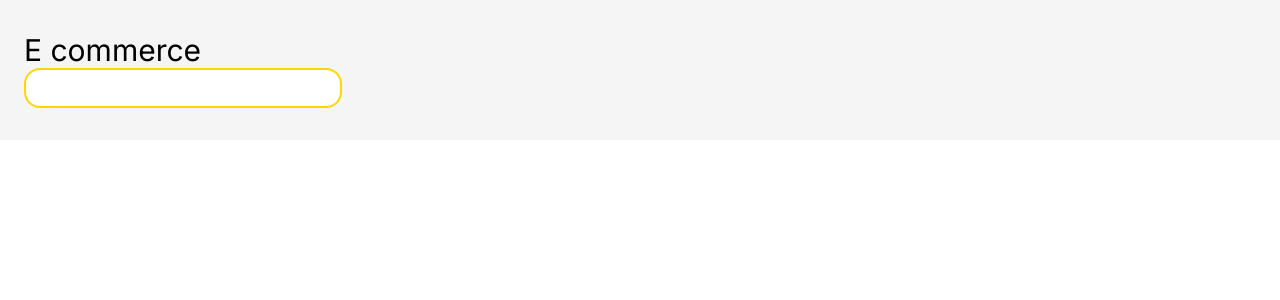
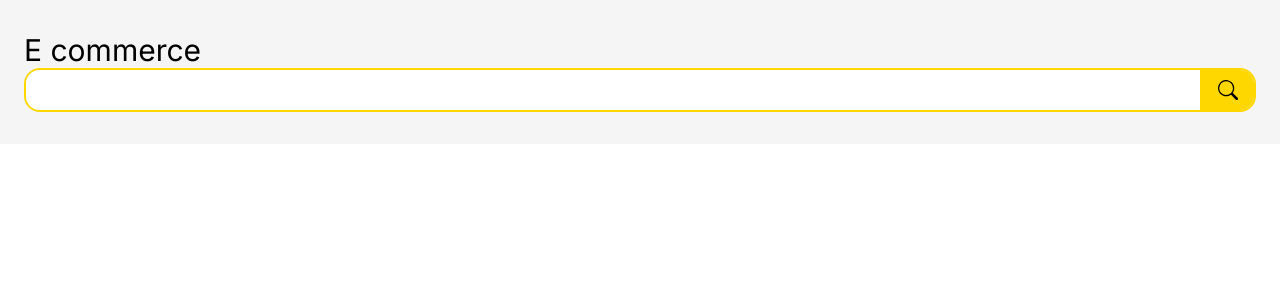
Before and after one commit to AliKarabulut/next-shop, a Next.js app: page / in a window 1280 px wide. Shown: the top 300 px of the page. Built offline with nearby package versions, Linux system fonts and the light colour scheme.

Commit message:
search input design

```diff
--- a/src/components/header/search/index.tsx
+++ b/src/components/header/search/index.tsx
@@ -1,9 +1,12 @@
-import React from "react";
-
+"use client"
+import { BsSearch } from "react-icons/bs";
 const Search = () => {
   return (
-    <form action="">
-      <input type="text" className="border-2 rounded-2xl py-1.5 pl-4 pr-16 border-yellow-500 focus:border-yellow-500 focus:outline-none" />
+    <form action="" className="flex items-center border-2 rounded-2xl border-yellow-500 overflow-hidden">
+      <input type="text" className="focus:border-none focus:outline-none text-sm w-full py-2.5 pl-4" />
+      <div className="h-10 w-14 bg-yellow-500 flex items-center justify-end pr-4">
+        <BsSearch className="text-xl" />
+      </div>
     </form>
   );
 };
```
